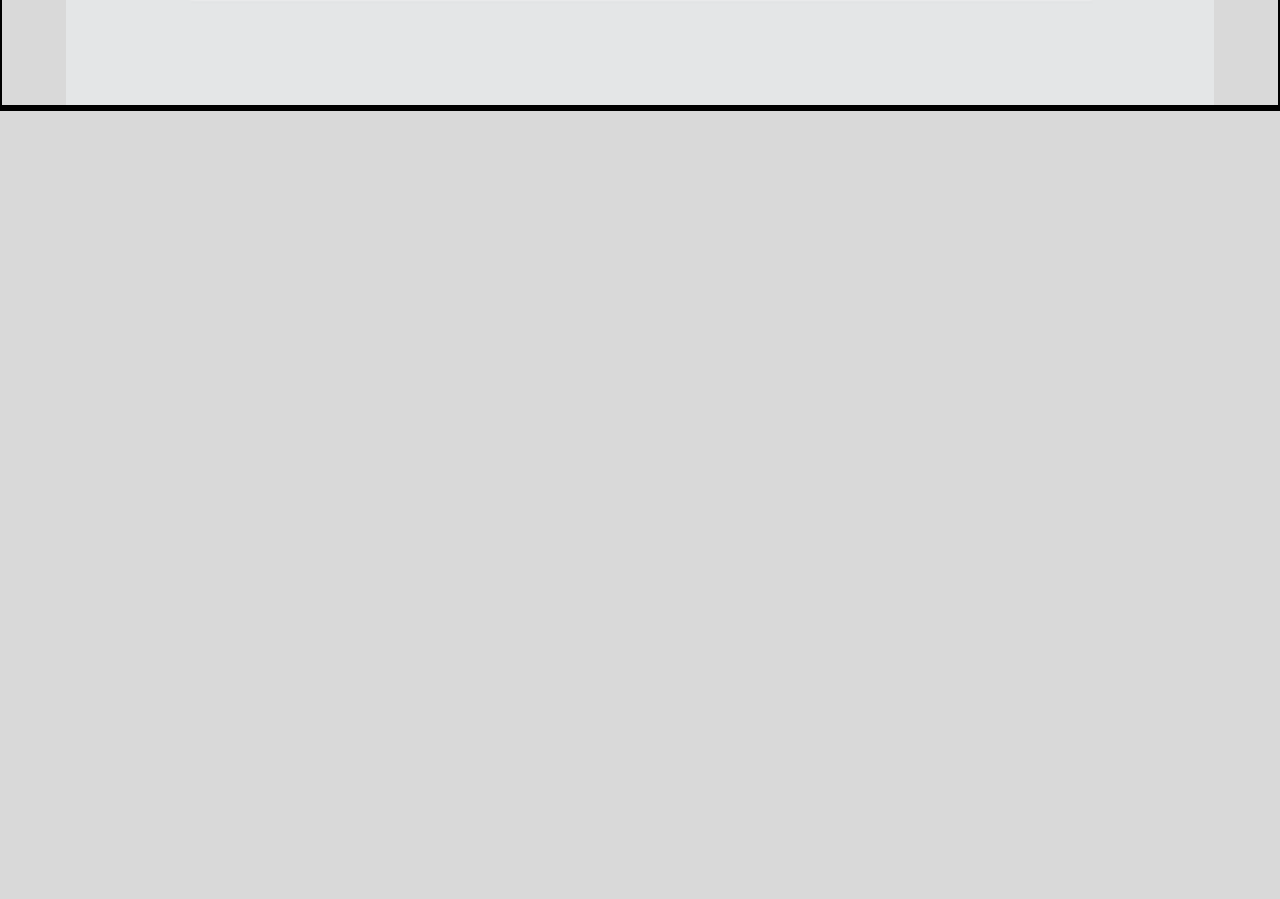
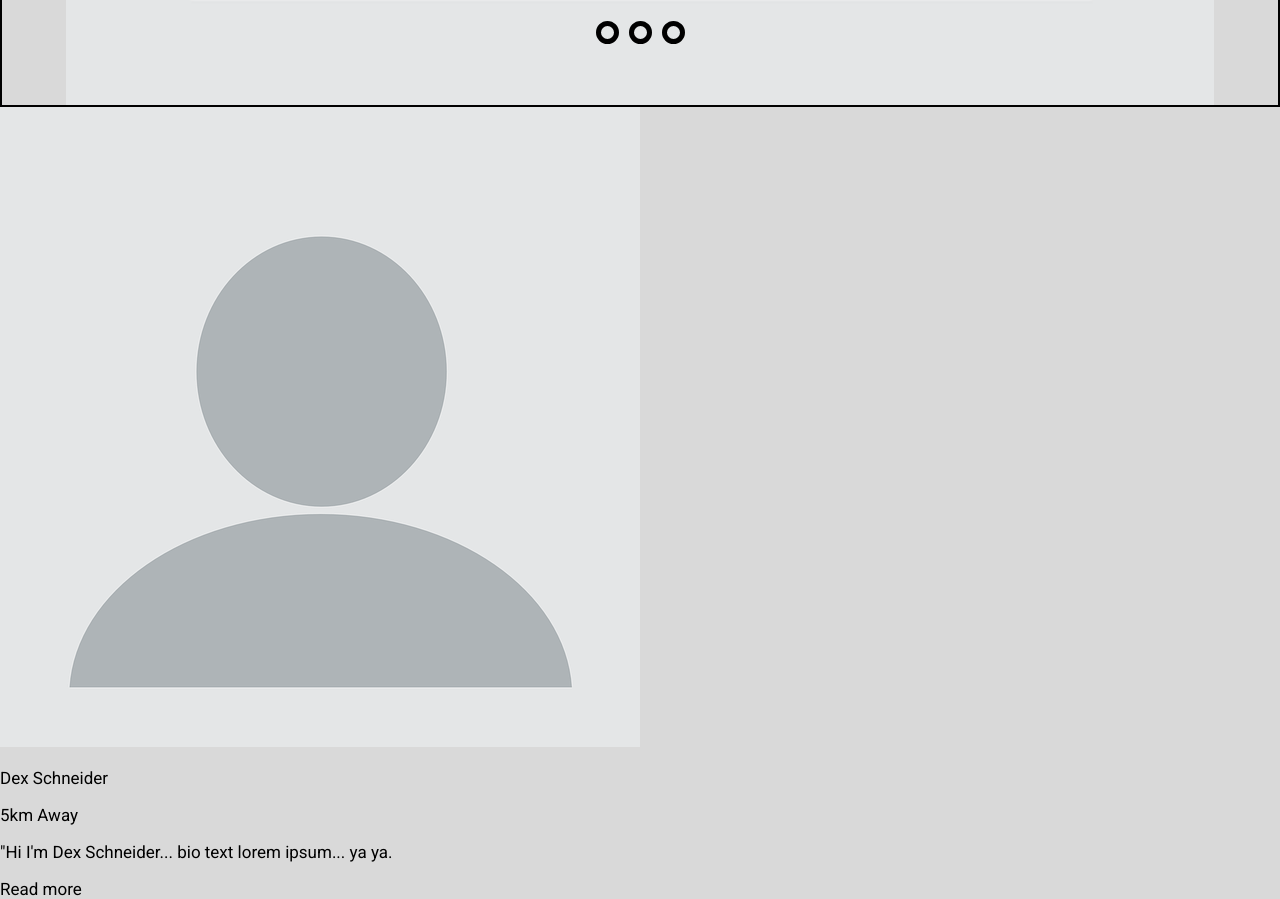
Before and after one commit to WebAhead5/like-minded-frontend, a React (Create React App) app: page /dashboard in a window 1280 px wide. Shown: the part 1045-1944 px from the top of the page. Before the commit the page ends 1156 px from the top, so only its background shows below. Built offline with nearby package versions, Linux system fonts and the light colour scheme.

Commit message:
something wrong

```diff
--- a/src/components/common/candidateImages/candidateImages.js
+++ b/src/components/common/candidateImages/candidateImages.js
@@ -16,21 +16,24 @@ import "./candidateImages.css";
 const { useState } = React;
 
 
+
 const defaultImage = "/images/defaultImageProfile.png";
 
 function CandidateImages({ imagesArr }) {
 
     const [selectedImageState, setSelectedImageState] = useState(imagesArr)
 
+    let imagesArr1 = [1,2,3]
+
     return (
         <div className="candidateImages">
             <img src={defaultImage}></img>
             <div className="dotsContainer">
-                {/* {
-                    imagesArr.map((eachImage, index)=>{
+                {
+                    imagesArr1.map((eachImage, index) => {
                         return <span key={index}></span>
                     })
-                } */}
+                }
             </div>
         </div>
     )
--- a/src/components/common/candidateSuggestion/candidateSuggestion.css
+++ b/src/components/common/candidateSuggestion/candidateSuggestion.css
@@ -1,3 +1,16 @@
-.stuff {
+div.candidateSuggestion{
+    display: flex;
+    flex-direction: column;
+    justify-content: center;
+    align-items: center;
+}
+
+.candidateSuggestion img {
+    height: 150px;
+    width: 150px;
+    border-radius: 50%;
+}
+
+.candidateSuggestion p {
     border: black;
 }
--- a/src/components/common/candidateSuggestion/candidateSuggestion.js
+++ b/src/components/common/candidateSuggestion/candidateSuggestion.js
@@ -19,8 +19,12 @@ const defaultImage = "/images/defaultImageProfile.png";
 function CandidateSuggestion({ imagesArr }) {
 
     return (
-        <div className="candidateImages">
-
+        <div className="candidateSuggestion">
+            <img src={defaultImage}></img>
+            <p>Dex Schneider</p>
+            <p>5km Away</p>
+            <p>"Hi I'm Dex Schneider... bio text lorem ipsum... ya ya.</p>
+            <p>Read more</p>
         </div>
     )
 }
```
